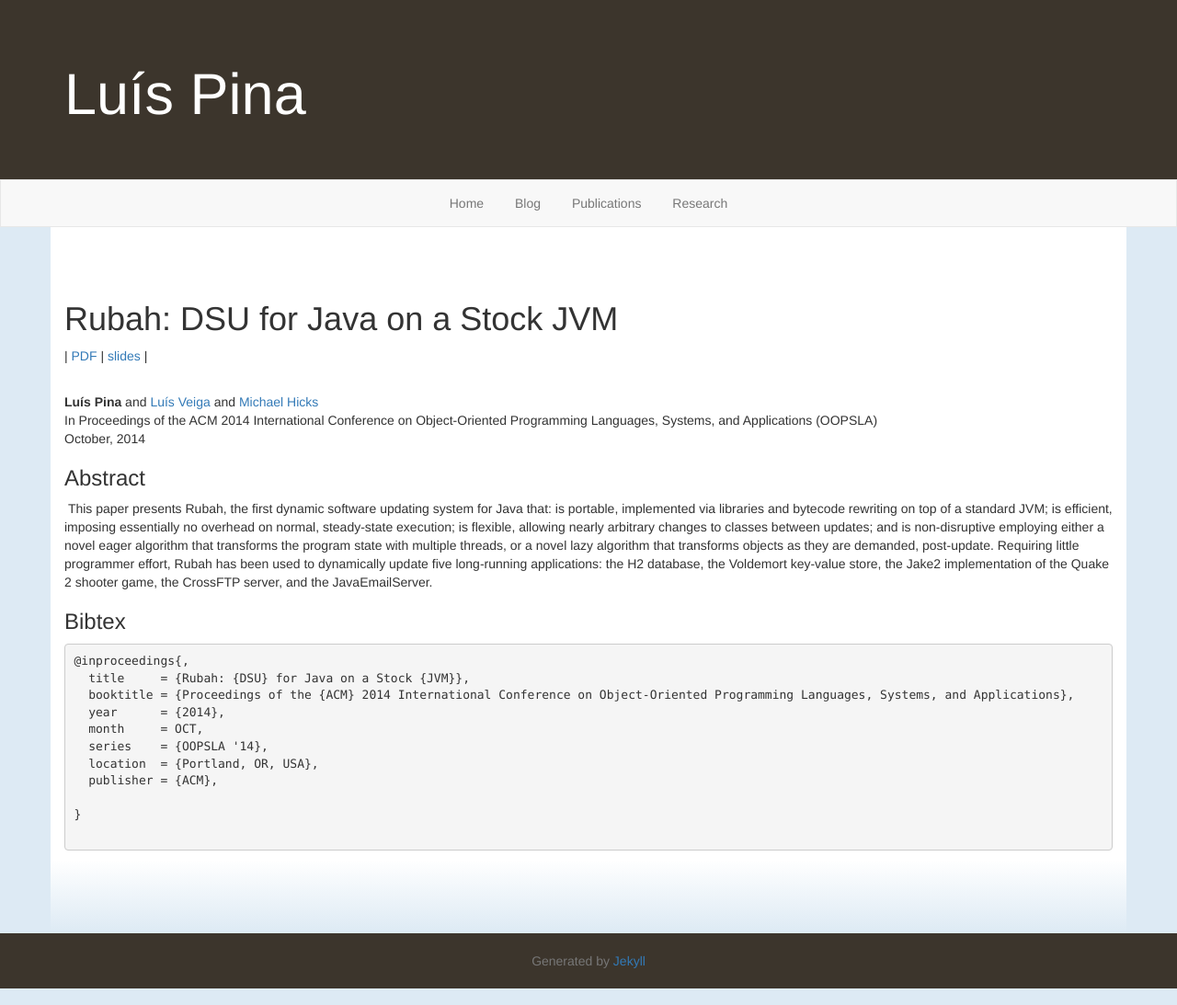
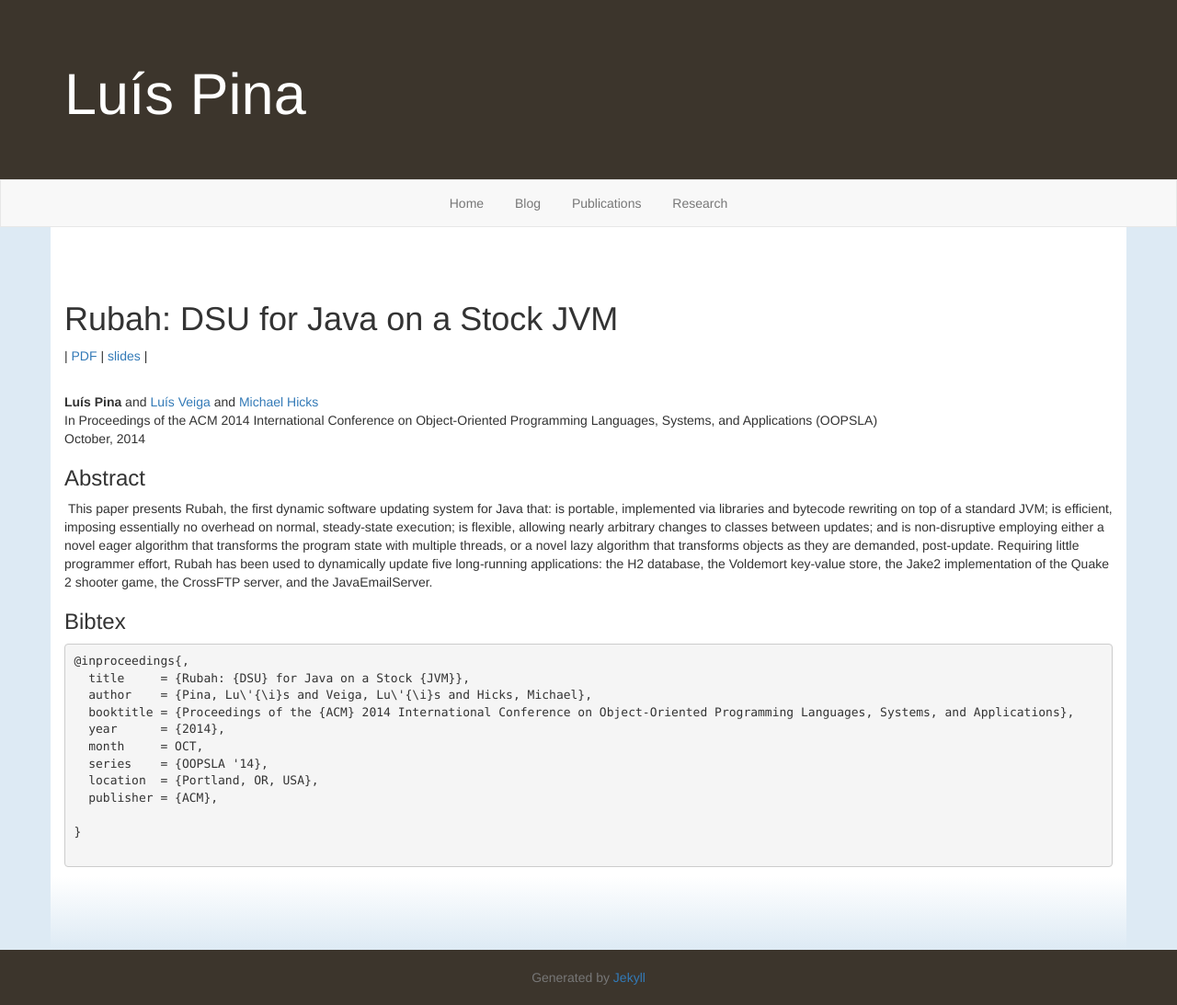
Before and after one commit to luisggpina/personal-website, a Jekyll site: the page built from details/pina14oopsla.md, in a window 1280 px wide. Shown: the whole page at 92% size. Built offline with Jekyll 4.4.1, drawn with Linux system fonts in a browser that asks for light colours; nearby versions of some CDN libraries.

Commit message:
Added authors to bibtex in details of publications

```diff
--- a/_layouts/details.html
+++ b/_layouts/details.html
@@ -37,14 +37,19 @@ layout: default
 	{% endif %}
 	</div>
 	<p>
+	  {% assign authors_bibtex = "" %}
 		{% for paper_author in paper.authors %}
 			{% assign author = site.data.authors[paper_author] %}
+			{% assign authors_bibtex = authors_bibtex | append: author.bibtex	%}
 		  {% if paper_author == 'me' %}
 		  	<b>{{ author.name }}</b>
 		  {% else %}
 		  	<a href="{{ author.url }}" target="_blank">{{ author.name }}</a>
 		  {% endif %}
 			{% unless forloop.last %} and {% endunless%}
+			{% unless forloop.last %}
+				{% assign authors_bibtex = authors_bibtex | append: " and "	%}
+			{% endunless%}
 		{% endfor %}
 		<br/>
 		{% assign p = paper.publication %}
@@ -73,6 +78,7 @@ layout: default
 		{% when "conference" %}
 	<pre>@inproceedings{{ "{" }}{{ paper.key }},
   title     = {{ "{" }}{{ t }}},
+  author    = {{ "{" }}{{ authors_bibtex }}},
   booktitle = {Proceedings of the {{ "{" }}{{ p.publisher}}} {{ p.nth }} {{ p.title.full }}},
   year      = {{ "{" }}{{ p.date | date: "%Y" }}},
   month     = {{ site.data.latex.months[m] }},
@@ -85,6 +91,7 @@ layout: default
 		{% when "workshop" %}
 	<pre>@inproceedings{{ "{" }}{{ paper.key }},
   title     = {{ "{" }}{{ t }}},
+  author    = {{ "{" }}{{ authors_bibtex }}},
   booktitle = {Proceedings of the {{ p.nth }} {{ p.title.full }}},
   year      = {{ "{" }}{{ p.date | date: "%Y" }}},
   month     = {{ site.data.latex.months[m] }},
@@ -97,6 +104,7 @@ layout: default
 		{% when "phdthesis" %}
 	<pre>@phdthesis{{ "{" }}{{ paper.key }},
   title     = {{ "{" }}{{ t }}},
+  author    = {{ "{" }}{{ authors_bibtex }}},
   school    = {{ "{" }}{{ p.school.bibtex }}},
   year      = {{ "{" }}{{ p.date | date: "%Y" }}},
   month     = {{ site.data.latex.months[m] }},
@@ -107,6 +115,7 @@ layout: default
 		{% when "mscthesis" %}
 	<pre>@mastersthesis{{ "{" }}{{ paper.key }},
   title     = {{ "{" }}{{ t }}},
+  author    = {{ "{" }}{{ authors_bibtex }}},
   school    = {{ "{" }}{{ p.school.bibtex }}},
   year      = {{ "{" }}{{ p.date | date: "%Y" }}},
   month     = {{ site.data.latex.months[m] }},
```
